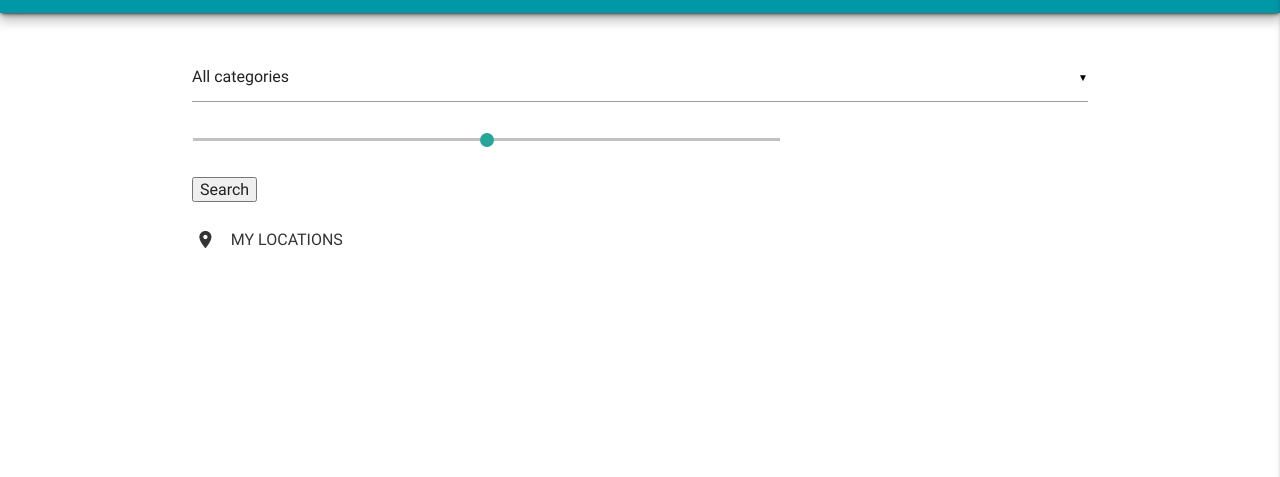
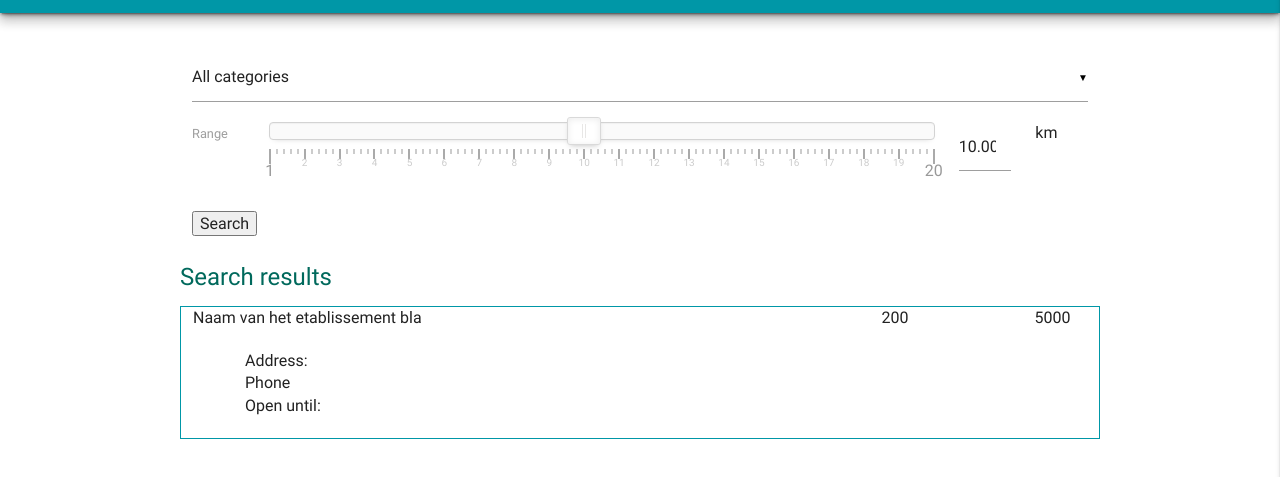
Before and after one commit to kyentl/kyentl.github.io, a plain HTML site: page Search.html in a window 1280 px wide. Shown: the part 67-544 px from the top of the page. Drawn offline with Linux system fonts and the light colour scheme; some packages are replaced by stand-ins of ours.

Commit message:
dddddddddd

```diff
--- a/Search.html
+++ b/Search.html
@@ -12,10 +12,12 @@
 
     <link rel="stylesheet" href="assets/css/materialize.css">
     <link href="https://fonts.googleapis.com/icon?family=Material+Icons" rel="stylesheet">
+    <link rel="stylesheet" href="assets/css/nouislider.min.css">
     <link rel="stylesheet" href="assets/css/main.css">
     <script src="assets/js/jquery-3.2.1.min.js"></script>
     <script src="assets/js/materialize.js"></script>
-    <script type="text/javascript" src="https://maps.google.com/maps/api/js?key=AIzaSyAwFXi06r3fXhg-g8e19amfNrWKTDQP5KA&libraries=places"></script>
+    <script type="text/javascript"
+            src="https://maps.google.com/maps/api/js?key=AIzaSyAwFXi06r3fXhg-g8e19amfNrWKTDQP5KA&libraries=places"></script>
 </head>
 <body>
 <!--[if lt IE 8]>
@@ -53,14 +55,17 @@
                     <option value="bar">stores</option>
                 </select>
                 <div class="row">
-                    <div class="col s8">
-                        <input type="range" id="range" name="range" min="0" max="20"/>
+                    <div class="col s1 labelbox"><label for="rangeSlider">Range</label></div>
+                    <div class="col s9">
+                        <div id="rangeSlider"></div>
                     </div>
-                    <div class="col s4">
+                    <div class="col s1">
+                        <input type="number" min="1" max="20" step="1" id="range" class="validate" placeholder="11">
+                    </div>
+                    <div class="col s1"><span>km</span></div>
 
                 </div>
 
-                </div>
                 <input type="submit" id="searchButton" value="Search">
             </form>
         </div>
@@ -69,10 +74,26 @@
 
     <div class="container" id="locationscontainer">
         <div class="row">
-            <a class="waves-effect waves-light btn-flat"><i class="material-icons left">place</i>My
-                locations</a>
-            <div class="col s12 margintop" id="searchResults">
+            <h1>Search results</h1>
+            <div class="col s12" id="searchResults">
+                <div class="result1">
+                    <div class="row">
+                        <div class="col s8">Naam van het etablissement bla</div>
+                        <div class="col s1 offset-s1">200</div>
+                        <div class="col s1 offset-s1">5000</div>
+                    </div>
+                    <div class="row hideUnhide" id="hideUnhide1">
+                        <span>Address:</span>
 
+                        <span>Phone</span>
+                        <span>Open until:</span>
+
+                        <div class="col s6"></div>
+                        <div class="col s6"></div>
+
+
+                    </div>
+                </div>
 
             </div>
         </div>
@@ -82,7 +103,8 @@
 </section>
 <script>window.jQuery || document.write('<script src="assets/js/vendor/jquery-{{JQUERY_VERSION}}.min.js"><\/script>')</script>
 <script src="assets/js/plugins.js"></script>
-<script src="assets/js/main.js"></script>
+
+<script src="assets/js/nouislider.min.js"></script>
 <script>
 
     $(".button-collapse").sideNav({
--- a/assets/css/main.css
+++ b/assets/css/main.css
@@ -166,7 +166,33 @@ section>div {
     color: #ffffff;
 }
 
+#rangeSlider {
+    vertical-align: middle;
+}
 
+
+h1 {
+    color: #00695c;
+    font-size:  1.5rem;
+    margin-top: 0.5rem;
+    margin-bottom: 1rem;
+}
+
+#searchResults{
+    border-style: solid;
+    border-color: #0097a7;
+    border-width: 1px;
+}
+
+.result {
+    margin-top: 1rem;
+}
+
+.hideUnhide span{
+    display: block;
+    margin-left: 4rem;
+
+}
 
 
 
--- a/assets/js/search.js
+++ b/assets/js/search.js
@@ -11,7 +11,7 @@ var myLocation = new google.maps.LatLng(testLat, testLong);
 $(document).ready(
     $('select').material_select(),
     //initialize(),
-    search(),
+    initRange(),
     $("#mylocationsButton").click(function(){   $("#mylocations").toggle(400)   }),
     $('#searchButton').click(function(event) {
         event.preventDefault();
@@ -33,17 +33,6 @@ function search() {
     };
     service.nearbySearch(request, callback);
 
-    /* $.ajax({
-     dataType: "jsonp",
-     method: "GET",
-     url: " https://maps.googleapis.com/maps/api/place/nearbysearch/json",
-     data: {key: "AIzaSyBFe-d_rFQwfSX3z2Er3Hh3pWxBrjns-MQ", location: testLat + "," + testLong, radius: testRadius}
-     })
-     .done(function (data) {
-     // console.dir(data);
-     });
-
-     */
 }
 
 
@@ -60,3 +49,34 @@ function callback(results, status) {
         }
     }
 }
+
+
+
+function initRange(){
+    var html5Slider = document.getElementById('rangeSlider');;
+    var select = document.getElementById('range');
+    noUiSlider.create(html5Slider, {
+        start: 10,
+        step: 1,
+
+        range: {
+            'min': 1,
+            'max': 20
+        },
+        pips: { // Show a scale with the slider
+            mode: 'steps',
+            stepped: true,
+            density: 1
+        }
+    });
+
+
+    html5Slider.noUiSlider.on('update', function(){
+        $('#range').val(html5Slider.noUiSlider.get());
+    });
+
+    $('#range').change(function(){
+        html5Slider.noUiSlider.set(select.value);
+
+    })
+}
```
Also changed, not shown: assets/css/nouislider.min.css (added), assets/js/nouislider.min.js (added). Lines whose indentation alone changed are shown as unchanged.
